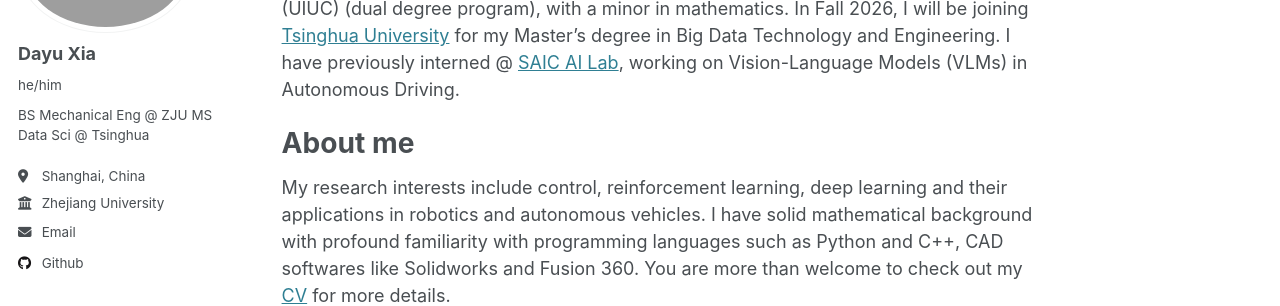
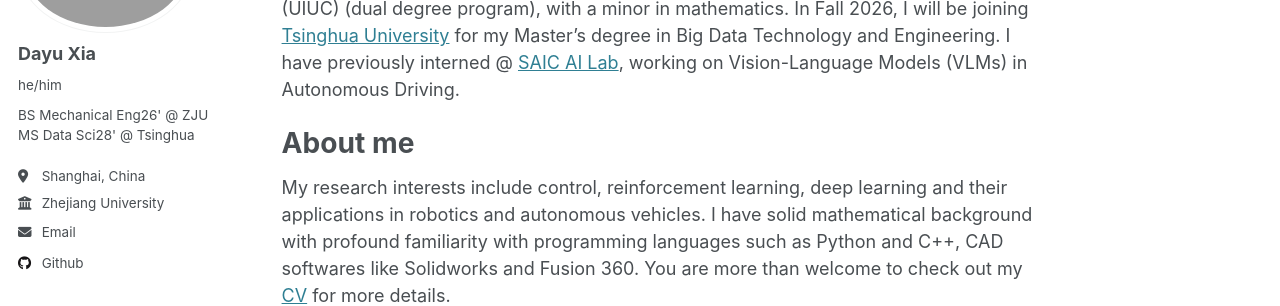
Before and after one commit to dyxia1241/dyxia1241.github.io, a Jekyll site: the page built from _pages/about.md, in a window 1280 px wide. Shown: the part 207-513 px from the top of the page. Built offline with Jekyll 4.4.1, drawn with Linux system fonts in a browser that asks for light colours.

Commit message:
Update _config.yml

```diff
--- a/_config.yml
+++ b/_config.yml
@@ -24,7 +24,9 @@ author:
   avatar           : "me_new.png"
   name             : "Dayu Xia"
   pronouns         : "he/him"
-  bio              : "BS Mechanical Eng @ ZJU \n MS Data Sci @ Tsinghua"
+  bio              : |-
+                    BS Mechanical Eng26' @ ZJU
+                    MS Data Sci28' @ Tsinghua
   location         : "Shanghai, China"
   employer         : "Zhejiang University"
   uri              : # URL
```
